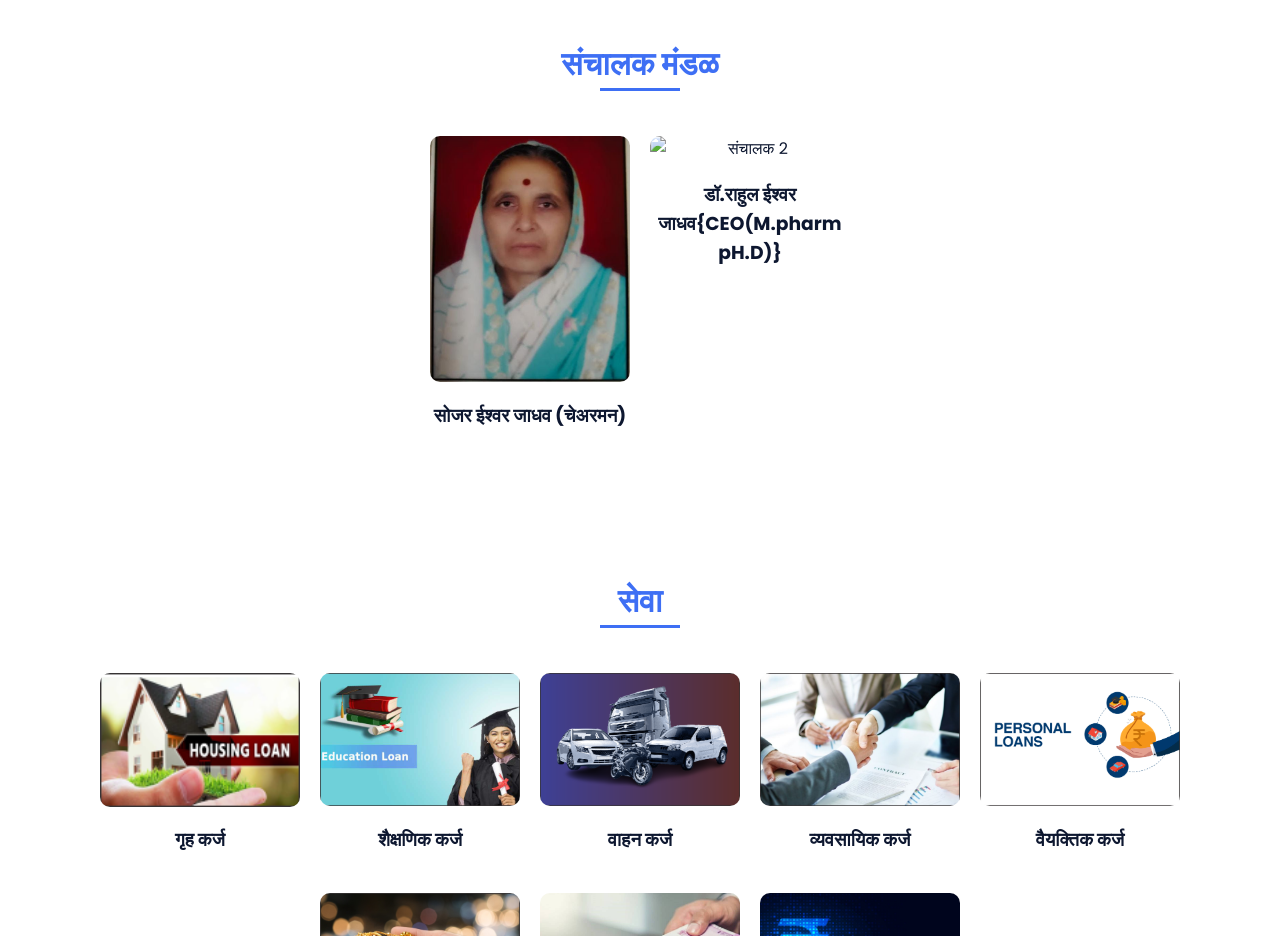
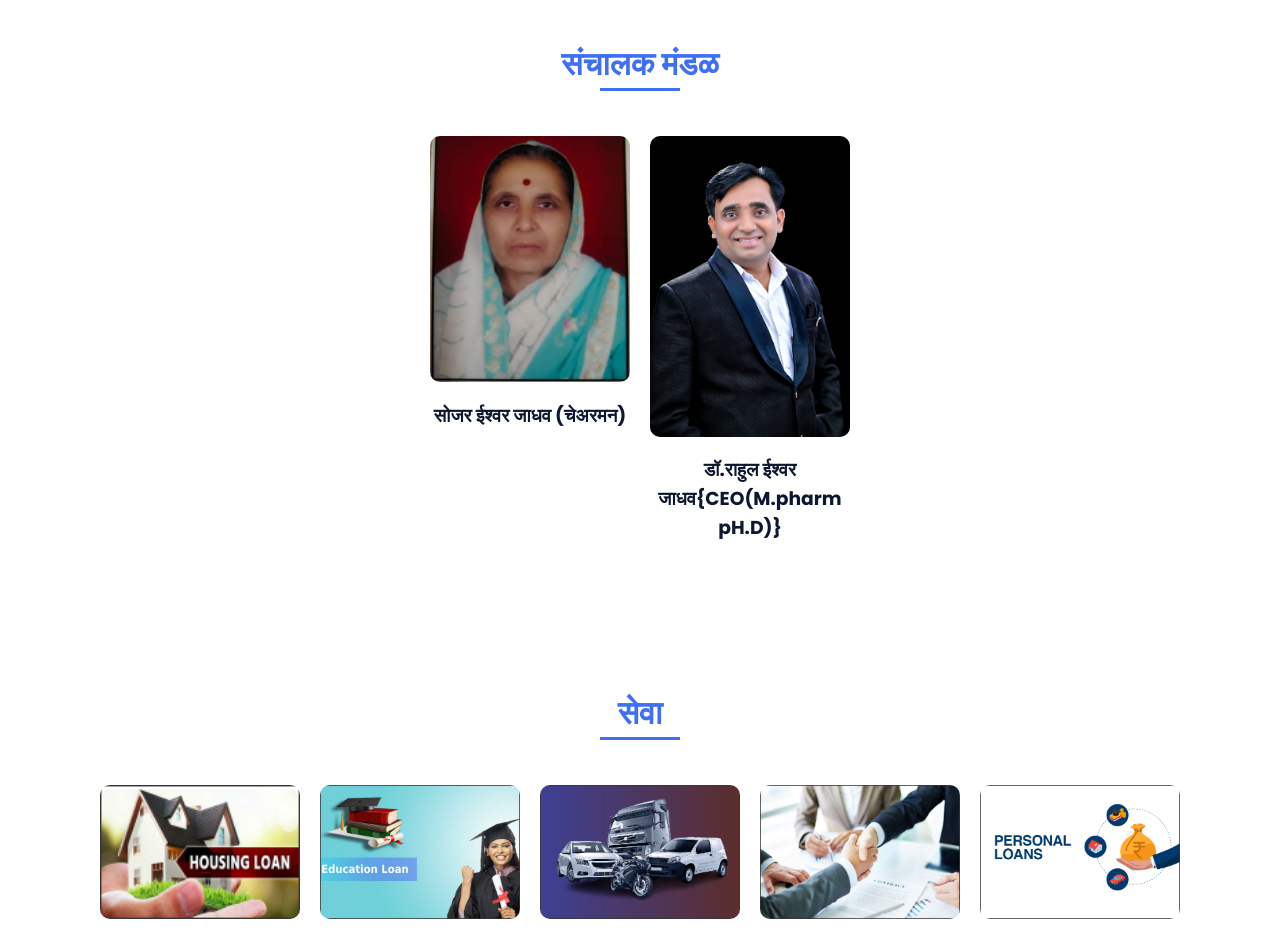
Before and after one commit to anandnare/bank1, a plain HTML site: page index.html in a window 1280 px wide. Shown: the part 1380-2316 px from the top of the page. Drawn offline with nearby package versions, Linux system fonts and the light colour scheme; files that its build step writes are made by us from their sources; a script that the page names is missing.

Commit message:
Update index.html

```diff
--- a/index.html
+++ b/index.html
@@ -94,7 +94,7 @@
                         <h3>सोजर ईश्वर जाधव (चेअरमन)</h3>
                     </div>
                     <div class="director-item">
-                        <img src="8.jepg" alt="संचालक 2">
+                        <img src="8.jpeg" alt="संचालक 2">
                         <h3>डॉ.राहुल ईश्वर जाधव{CEO(M.pharm pH.D)}</h3>
                     </div>
 
```
